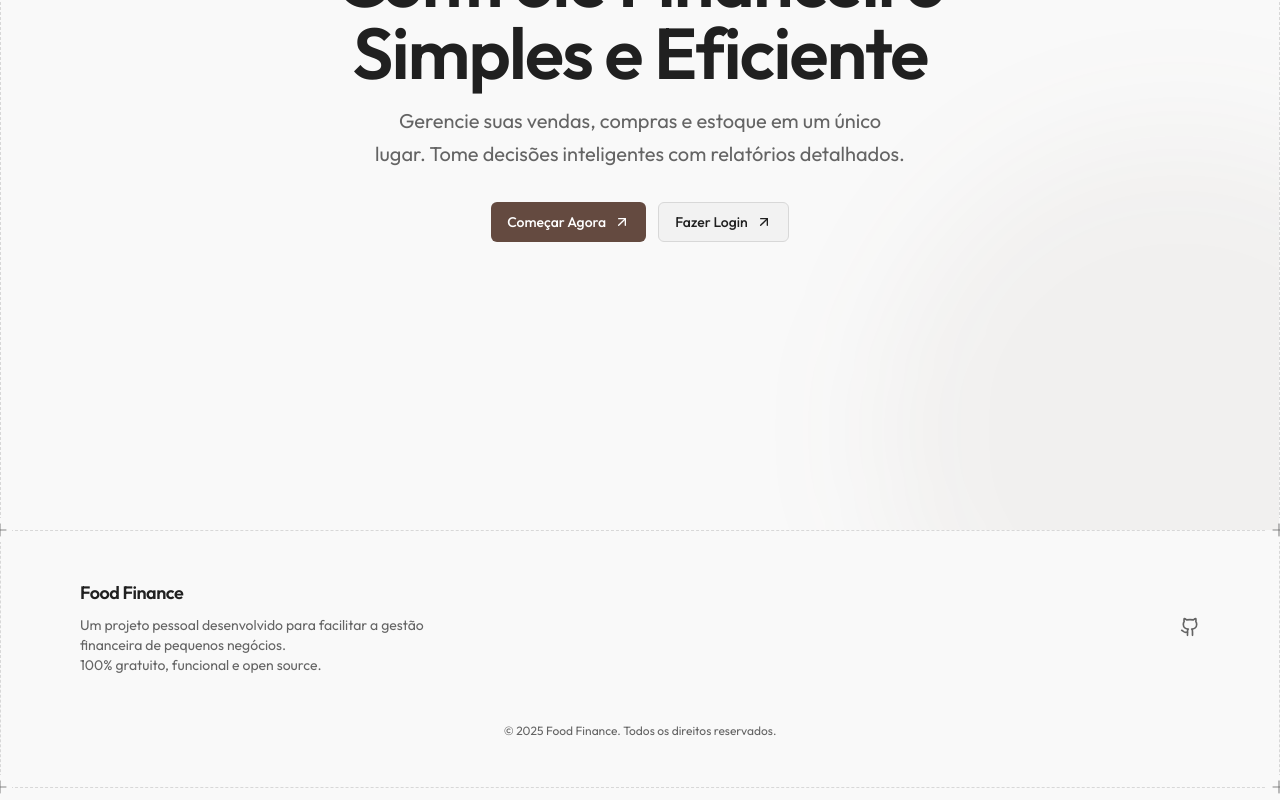
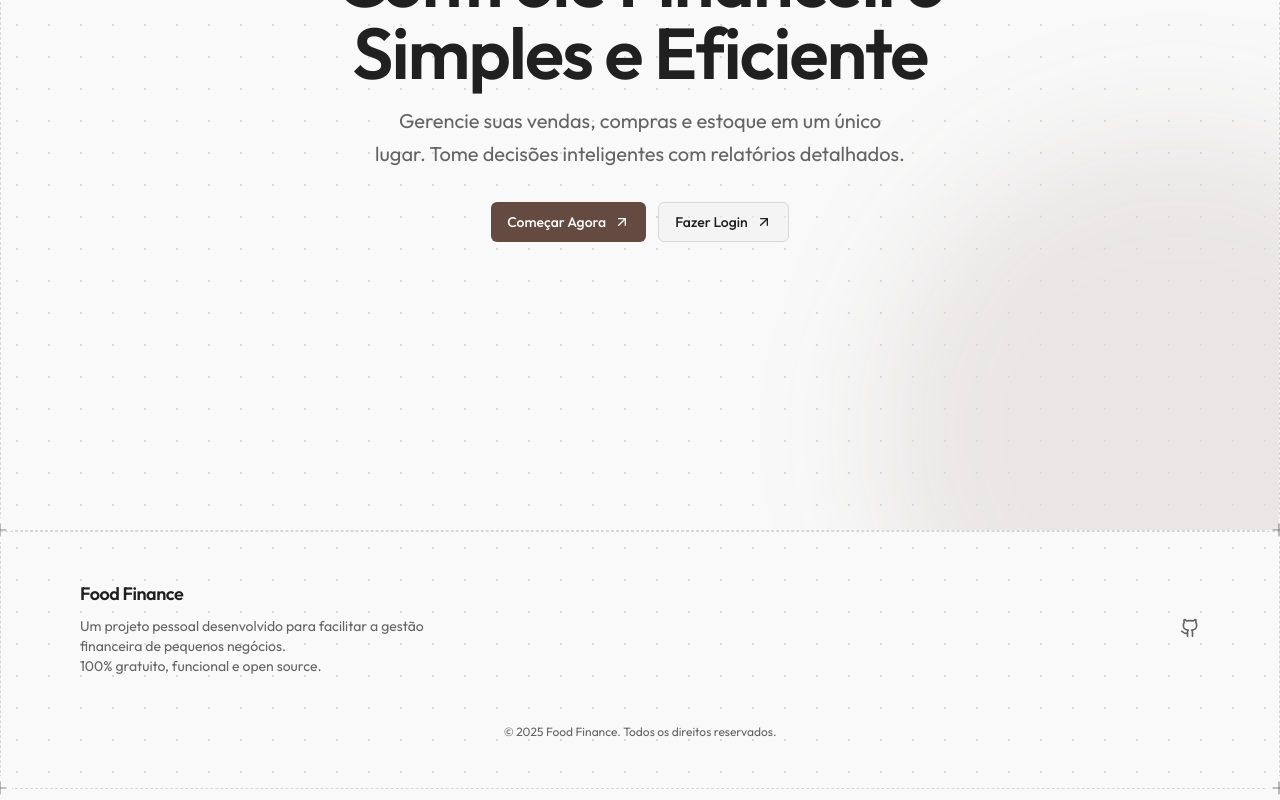
Before and after one commit to Williamlp-dev/food-finance, a Next.js app: page / in a window 1280 px wide. Shown: the part 400-1200 px from the top of the page. Built offline with nearby package versions, Linux system fonts and the light colour scheme.

Commit message:
feat: add white theme support to hero and footer

```diff
--- a/src/app/globals.css
+++ b/src/app/globals.css
@@ -182,6 +182,13 @@
   --shadow-2xl: 0 1px 3px 0px hsl(0 0% 0% / 0.25);
 }
 
+@layer utilities {
+  .bg-dashed {
+    background-image: radial-gradient(circle, var(--color-border) 1px, transparent 1px);
+    background-size: 32px 32px;
+  }
+}
+
 @layer base {
   * {
     @apply border-border outline-ring/50;
@@ -190,7 +197,4 @@
     @apply bg-background text-foreground;
     letter-spacing: var(--tracking-normal);
   }
-  html {
-    scroll-behavior: auto;
-  }
 }
--- a/src/components/sections/footer.tsx
+++ b/src/components/sections/footer.tsx
@@ -5,7 +5,7 @@ import Link from "next/link";
 import { Section } from "@/components/ui/section";
 
 export const Footer = () => (
-  <Section className="bg-background py-12">
+  <Section className="border-border border-t border-dashed bg-dashed py-12">
     <div className="mx-auto flex max-w-6xl flex-col items-center justify-between gap-6 px-4 text-center md:flex-row md:text-left">
       <div className="flex flex-col gap-2">
         <h3 className="font-semibold text-lg tracking-tight">Food Finance</h3>
@@ -20,7 +20,7 @@ export const Footer = () => (
       <div className="flex items-center gap-4">
         <Link
           className="text-muted-foreground transition-colors hover:text-foreground"
-          href="https://github.com"
+          href="https://github.com/Williamlp-dev/food-finance"
           target="_blank"
         >
           <Github className="size-5" />
--- a/src/components/sections/hero.tsx
+++ b/src/components/sections/hero.tsx
@@ -16,7 +16,7 @@ export const Hero = () => (
       viewport={{ once: true }}
       whileInView={{ opacity: 1 }}
     >
-      <div className="absolute right-0 bottom-0 h-[600px] w-[600px] translate-x-1/3 translate-y-1/3 rounded-full bg-primary/5 blur-3xl" />
+      <div className="absolute right-0 bottom-0 h-[600px] w-[600px] translate-x-1/3 translate-y-1/3 rounded-full bg-primary/10 blur-3xl dark:bg-primary/5" />
     </motion.div>
 
     <motion.div
@@ -51,7 +51,7 @@ export const Hero = () => (
         </Button>
         <Button
           asChild
-          className="group gap-2 bg-muted/70 shadow-none"
+          className="group gap-2 bg-muted/50 shadow-none hover:bg-muted"
           size="lg"
           variant="outline"
         >
```
